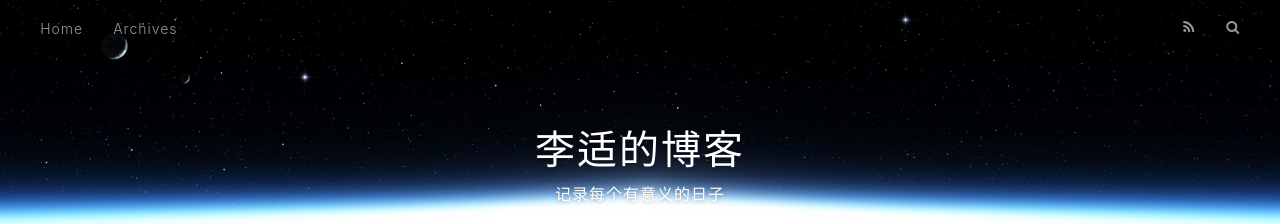
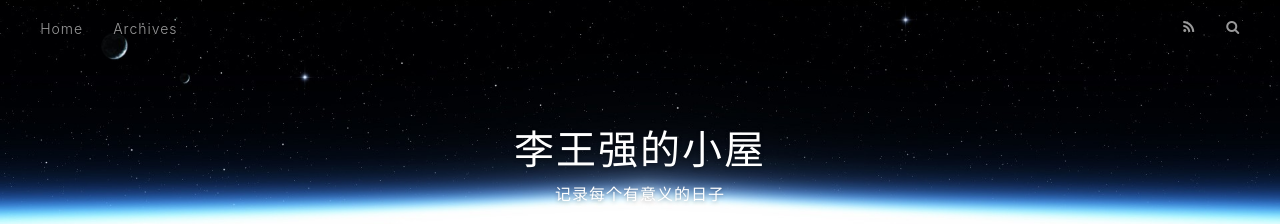
Before and after one commit to Tesiroo/Tesiroo.github.io, a plain HTML site: page index.html in a window 1280 px wide. Shown: the top 224 px of the page. Drawn offline with nearby package versions, Linux system fonts and the light colour scheme.

Commit message:
Site updated: 2020-07-10 13:18:13

```diff
--- a/index.html
+++ b/index.html
@@ -1,24 +1,23 @@
 <!DOCTYPE html>
 <html>
-
 <head>
   <meta charset="utf-8">
 
 
 
-    <title fonts: "楷体">李适的博客</title>
+  <title>李王强的小屋</title>
   <meta name="viewport" content="width=device-width, initial-scale=1, maximum-scale=1">
   <meta name="description" content="My first blog">
 <meta property="og:type" content="website">
-    <meta property="og:title" content="李适的博客">
+<meta property="og:title" content="李王强的小屋">
 <meta property="og:url" content="https://tesiroo.github.io/index.html">
-    <meta property="og:site_name" content="李适的博客">
+<meta property="og:site_name" content="李王强的小屋">
 <meta property="og:description" content="My first blog">
 <meta property="og:locale" content="en_US">
 <meta property="article:author" content="John Doe">
 <meta name="twitter:card" content="summary">
 
-    <link rel="alternate" href="/atom.xml" title="李适的博客" type="application/atom+xml">
+    <link rel="alternate" href="/atom.xml" title="李王强的小屋" type="application/atom+xml">
 
 
     <link rel="icon" href="/favicon.png">
@@ -29,8 +28,7 @@
 
 <link rel="stylesheet" href="/css/style.css">
 
-    <meta name="generator" content="Hexo 4.2.1">
-</head>
+<meta name="generator" content="Hexo 4.2.1"></head>
 
 <body>
   <div id="container">
@@ -40,7 +38,7 @@
   <div id="header-outer" class="outer">
     <div id="header-title" class="inner">
       <h1 id="logo-wrap">
-                            <a href="/" id="logo">李适的博客</a>
+        <a href="/" id="logo">李王强的小屋</a>
       </h1>
 
         <h2 id="subtitle-wrap">
@@ -94,57 +92,17 @@
 
     <div class="article-entry" itemprop="articleBody">
 
-                                <p>Welcome to <a href="https://hexo.io/" target="_blank" rel="noopener">Hexo</a>! This is your very first post. Check <a href="https://hexo.io/docs/" target="_blank" rel="noopener">documentation</a> for more info. If you get
-                                    any problems when using Hexo, you can find the answer in <a href="https://hexo.io/docs/troubleshooting.html" target="_blank" rel="noopener">troubleshooting</a> or you can ask me on <a href="https://github.com/hexojs/hexo/issues"
-                                        target="_blank" rel="noopener">GitHub</a>.</p>
-                                <h2 id="Quick-Start">
-                                    <a href="#Quick-Start" class="headerlink" title="Quick Start"></a>Quick Start</h2>
-                                <h3 id="Create-a-new-post">
-                                    <a href="#Create-a-new-post" class="headerlink" title="Create a new post"></a>Create a new post</h3>
-                                <figure class="highlight bash">
-                                    <table>
-                                        <tr>
-                                            <td class="gutter"><pre><span class="line">1</span><br></pre></td>
-                                            <td class="code"><pre><span class="line">$ hexo new <span class="string">"My New Post"</span></span><br></pre></td>
-                                        </tr>
-                                    </table>
-                                </figure>
+        <p>Welcome to <a href="https://hexo.io/" target="_blank" rel="noopener">Hexo</a>! This is your very first post. Check <a href="https://hexo.io/docs/" target="_blank" rel="noopener">documentation</a> for more info. If you get any problems when using Hexo, you can find the answer in <a href="https://hexo.io/docs/troubleshooting.html" target="_blank" rel="noopener">troubleshooting</a> or you can ask me on <a href="https://github.com/hexojs/hexo/issues" target="_blank" rel="noopener">GitHub</a>.</p>
+<h2 id="Quick-Start"><a href="#Quick-Start" class="headerlink" title="Quick Start"></a>Quick Start</h2><h3 id="Create-a-new-post"><a href="#Create-a-new-post" class="headerlink" title="Create a new post"></a>Create a new post</h3><figure class="highlight bash"><table><tr><td class="gutter"><pre><span class="line">1</span><br></pre></td><td class="code"><pre><span class="line">$ hexo new <span class="string">"My New Post"</span></span><br></pre></td></tr></table></figure>
 
 <p>More info: <a href="https://hexo.io/docs/writing.html" target="_blank" rel="noopener">Writing</a></p>
-                                <h3 id="Run-server">
-                                    <a href="#Run-server" class="headerlink" title="Run server"></a>Run server</h3>
-                                <figure class="highlight bash">
-                                    <table>
-                                        <tr>
-                                            <td class="gutter"><pre><span class="line">1</span><br></pre></td>
-                                            <td class="code"><pre><span class="line">$ hexo server</span><br></pre></td>
-                                        </tr>
-                                    </table>
-                                </figure>
+<h3 id="Run-server"><a href="#Run-server" class="headerlink" title="Run server"></a>Run server</h3><figure class="highlight bash"><table><tr><td class="gutter"><pre><span class="line">1</span><br></pre></td><td class="code"><pre><span class="line">$ hexo server</span><br></pre></td></tr></table></figure>
 
 <p>More info: <a href="https://hexo.io/docs/server.html" target="_blank" rel="noopener">Server</a></p>
-                                <h3 id="Generate-static-files">
-                                    <a href="#Generate-static-files" class="headerlink" title="Generate static files"></a>Generate static files</h3>
-                                <figure class="highlight bash">
-                                    <table>
-                                        <tr>
-                                            <td class="gutter"><pre><span class="line">1</span><br></pre></td>
-                                            <td class="code"><pre><span class="line">$ hexo generate</span><br></pre></td>
-                                        </tr>
-                                    </table>
-                                </figure>
+<h3 id="Generate-static-files"><a href="#Generate-static-files" class="headerlink" title="Generate static files"></a>Generate static files</h3><figure class="highlight bash"><table><tr><td class="gutter"><pre><span class="line">1</span><br></pre></td><td class="code"><pre><span class="line">$ hexo generate</span><br></pre></td></tr></table></figure>
 
 <p>More info: <a href="https://hexo.io/docs/generating.html" target="_blank" rel="noopener">Generating</a></p>
-                                <h3 id="Deploy-to-remote-sites">
-                                    <a href="#Deploy-to-remote-sites" class="headerlink" title="Deploy to remote sites"></a>Deploy to remote sites</h3>
-                                <figure class="highlight bash">
-                                    <table>
-                                        <tr>
-                                            <td class="gutter"><pre><span class="line">1</span><br></pre></td>
-                                            <td class="code"><pre><span class="line">$ hexo deploy</span><br></pre></td>
-                                        </tr>
-                                    </table>
-                                </figure>
+<h3 id="Deploy-to-remote-sites"><a href="#Deploy-to-remote-sites" class="headerlink" title="Deploy to remote sites"></a>Deploy to remote sites</h3><figure class="highlight bash"><table><tr><td class="gutter"><pre><span class="line">1</span><br></pre></td><td class="code"><pre><span class="line">$ hexo deploy</span><br></pre></td></tr></table></figure>
 
 <p>More info: <a href="https://hexo.io/docs/one-command-deployment.html" target="_blank" rel="noopener">Deployment</a></p>
 
@@ -179,9 +137,7 @@
   <div class="widget-wrap">
     <h3 class="widget-title">Archives</h3>
     <div class="widget">
-                            <ul class="archive-list">
-                                <li class="archive-list-item"><a class="archive-list-link" href="/archives/2020/07/">July 2020</a></li>
-                            </ul>
+      <ul class="archive-list"><li class="archive-list-item"><a class="archive-list-link" href="/archives/2020/07/">July 2020</a></li></ul>
     </div>
   </div>
 
@@ -209,7 +165,8 @@
 
   <div class="outer">
     <div id="footer-info" class="inner">
-                        &copy; 2020 John Doe<br> Powered by <a href="http://hexo.io/" target="_blank">Hexo</a>
+      &copy; 2020 John Doe<br>
+      Powered by <a href="http://hexo.io/" target="_blank">Hexo</a>
     </div>
   </div>
 </footer>
@@ -242,5 +199,4 @@
 
   </div>
 </body>
-
 </html>
```
Also changed, not shown: 2020/07/10/hello-world/index.html (+4 -4 lines), archives/2020/07/index.html (+5 -5 lines), archives/2020/index.html (+5 -5 lines), archives/index.html (+5 -5 lines). Lines whose indentation alone changed are shown as unchanged.
